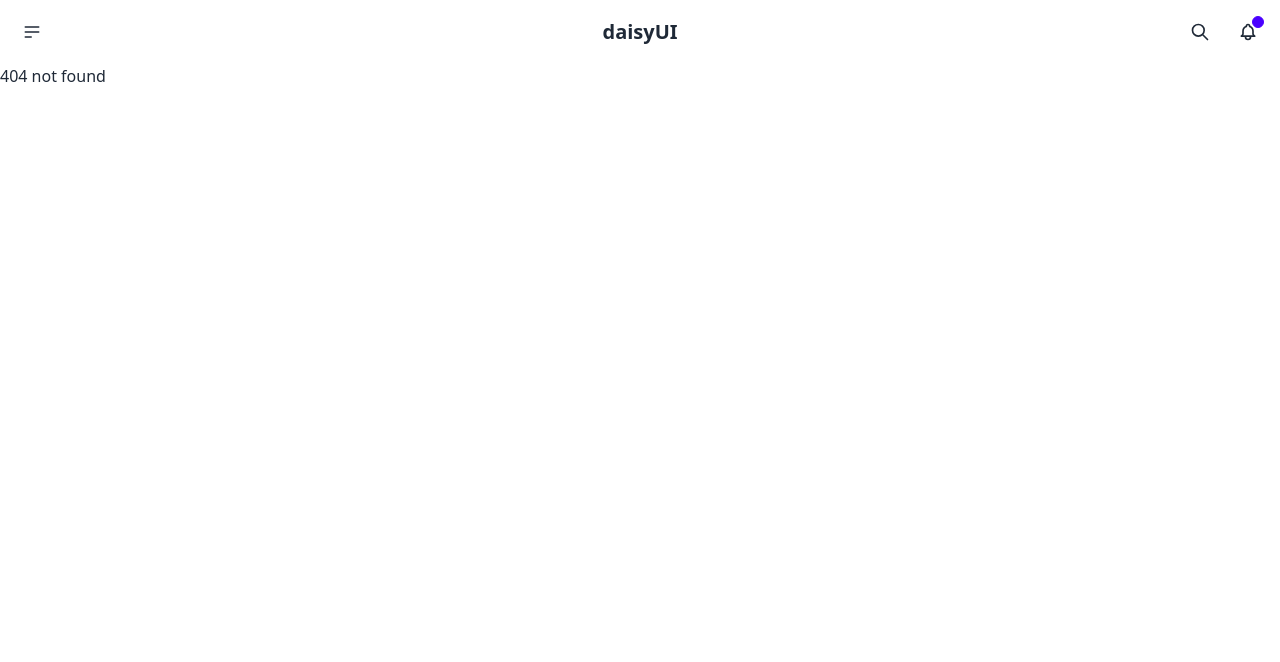
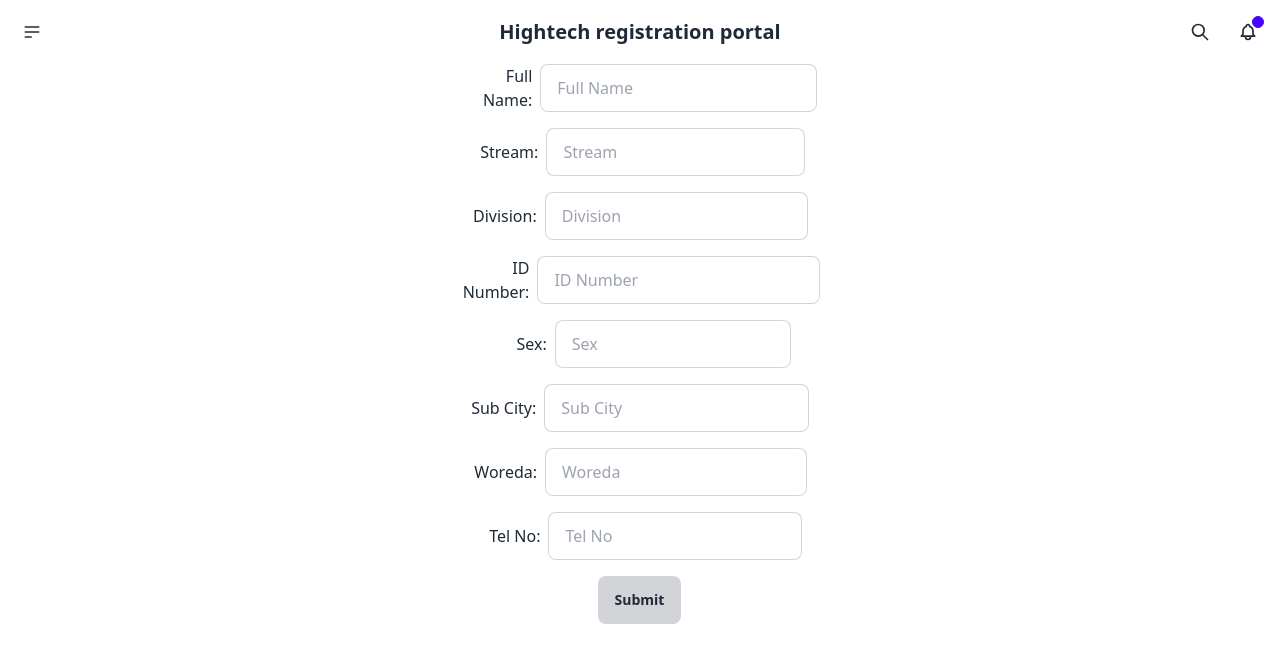
Before and after one commit to Bisratolera/hightech-project, a React (Vite) app: page /register in a window 1280 px wide. Before the commit this address had no page. Shown: the top 662 px of the page. Built offline with nearby package versions, Linux system fonts and the light colour scheme.

Commit message:
new update

```diff
--- a/package.json
+++ b/package.json
@@ -9,10 +9,12 @@
     "preview": "vite preview"
   },
   "dependencies": {
+    "@emotion/react": "^11.11.1",
     "daisyui": "^4.4.19",
     "localforage": "^1.10.0",
     "match-sorter": "^6.3.1",
     "react": "^18.2.0",
+    "react-awesome-reveal": "^4.2.7",
     "react-dom": "^18.2.0",
     "react-router-dom": "^6.4.3",
     "sort-by": "^0.0.2"
--- /dev/null
+++ b/src/components/Hero.jsx
@@ -0,0 +1,34 @@
+import React from 'react'
+
+export const Hero = () => {
+  return (
+    <div className='flex justify-center items-center'>
+        <div className="grid grid-cols-2 gap-6 ">
+          <div className="">
+          <div className="card w-96 bg-base-100 shadow-xl">
+  <div className="card-body">
+    <div className="card-actions justify-end">
+      <button className="btn btn-square btn-sm">
+        <svg xmlns="http://www.w3.org/2000/svg" className="h-6 w-6" fill="none" viewBox="0 0 24 24" stroke="currentColor"><path strokeLinecap="round" strokeLinejoin="round" strokeWidth="2" d="M6 18L18 6M6 6l12 12" /></svg>
+      </button>
+    </div>
+    <p>We are using cookies for no reason.</p>
+  </div>
+</div>
+          </div>
+          <div className="">
+          <div className="card w-96 bg-base-100 shadow-xl image-full">
+  <figure><img src="https://daisyui.com/images/stock/photo-1606107557195-0e29a4b5b4aa.jpg" alt="Shoes" /></figure>
+  <div className="card-body">
+    <h2 className="card-title">Shoes!</h2>
+    <p>If a dog chews shoes whose shoes does he choose?</p>
+    <div className="card-actions justify-end">
+      <button className="btn btn-primary">Buy Now</button>
+    </div>
+  </div>
+</div>
+          </div>
+        </div>
+    </div>
+  )
+}
--- a/src/components/Nav.jsx
+++ b/src/components/Nav.jsx
@@ -1,4 +1,4 @@
-import React from 'react'
+import React from "react";
 
 export const Nav = () => {
   return (
@@ -6,31 +6,86 @@ export const Nav = () => {
       <div className="navbar bg-base-100">
         <div className="navbar-start">
           <div className="dropdown">
-      <div tabIndex={0} role="button" className="btn btn-ghost btn-circle">
-        <svg xmlns="http://www.w3.org/2000/svg" className="h-5 w-5" fill="none" viewBox="0 0 24 24" stroke="currentColor"><path strokeLinecap="round" strokeLinejoin="round" strokeWidth="2" d="M4 6h16M4 12h16M4 18h7" /></svg>
+            <div
+              tabIndex={0}
+              role="button"
+              className="btn btn-ghost btn-circle"
+            >
+              <svg
+                xmlns="http://www.w3.org/2000/svg"
+                className="h-5 w-5"
+                fill="none"
+                viewBox="0 0 24 24"
+                stroke="currentColor"
+              >
+                <path
+                  strokeLinecap="round"
+                  strokeLinejoin="round"
+                  strokeWidth="2"
+                  d="M4 6h16M4 12h16M4 18h7"
+                />
+              </svg>
             </div>
-      <ul tabIndex={0} className="menu menu-sm dropdown-content mt-3 z-[1] p-2 shadow bg-base-100 rounded-box w-52">
-        <li><a href='/'>Homepage</a></li>
-        <li><a>Portfolio</a></li>
-        <li><a href='/about'>About</a></li>
+            <ul
+              tabIndex={0}
+              className="menu menu-sm dropdown-content mt-3 z-[1] p-2 shadow bg-base-100 rounded-box w-52"
+            >
+              <li>
+                <a href="/">Home</a>
+              </li>
+              <li>
+                <a href="/students">Students</a>
+              </li>
+              <li>
+                <a href="/register">Register</a>
+              </li>
+              <li>
+                <a href="/about">About</a>
+              </li>
             </ul>
           </div>
         </div>
         <div className="navbar-center">
-    <a className="btn btn-ghost text-xl">daisyUI</a>
+          <a className="btn btn-ghost text-xl">Hightech registration portal</a>
         </div>
         <div className="navbar-end">
           <button className="btn btn-ghost btn-circle">
-      <svg xmlns="http://www.w3.org/2000/svg" className="h-5 w-5" fill="none" viewBox="0 0 24 24" stroke="currentColor"><path strokeLinecap="round" strokeLinejoin="round" strokeWidth="2" d="M21 21l-6-6m2-5a7 7 0 11-14 0 7 7 0 0114 0z" /></svg>
+            <svg
+              xmlns="http://www.w3.org/2000/svg"
+              className="h-5 w-5"
+              fill="none"
+              viewBox="0 0 24 24"
+              stroke="currentColor"
+            >
+              <path
+                strokeLinecap="round"
+                strokeLinejoin="round"
+                strokeWidth="2"
+                d="M21 21l-6-6m2-5a7 7 0 11-14 0 7 7 0 0114 0z"
+              />
+            </svg>
           </button>
           <button className="btn btn-ghost btn-circle">
             <div className="indicator">
-        <svg xmlns="http://www.w3.org/2000/svg" className="h-5 w-5" fill="none" viewBox="0 0 24 24" stroke="currentColor"><path strokeLinecap="round" strokeLinejoin="round" strokeWidth="2" d="M15 17h5l-1.405-1.405A2.032 2.032 0 0118 14.158V11a6.002 6.002 0 00-4-5.659V5a2 2 0 10-4 0v.341C7.67 6.165 6 8.388 6 11v3.159c0 .538-.214 1.055-.595 1.436L4 17h5m6 0v1a3 3 0 11-6 0v-1m6 0H9" /></svg>
+              <svg
+                xmlns="http://www.w3.org/2000/svg"
+                className="h-5 w-5"
+                fill="none"
+                viewBox="0 0 24 24"
+                stroke="currentColor"
+              >
+                <path
+                  strokeLinecap="round"
+                  strokeLinejoin="round"
+                  strokeWidth="2"
+                  d="M15 17h5l-1.405-1.405A2.032 2.032 0 0118 14.158V11a6.002 6.002 0 00-4-5.659V5a2 2 0 10-4 0v.341C7.67 6.165 6 8.388 6 11v3.159c0 .538-.214 1.055-.595 1.436L4 17h5m6 0v1a3 3 0 11-6 0v-1m6 0H9"
+                />
+              </svg>
               <span className="badge badge-xs badge-primary indicator-item"></span>
             </div>
           </button>
         </div>
       </div>
     </div>
-  )
-}
+  );
+};
--- a/src/pages/About.jsx
+++ b/src/pages/About.jsx
@@ -1,11 +1,24 @@
-import React from 'react'
+import React from 'react';
+import { Fade } from 'react-awesome-reveal';
 
 const About = () => {
   return (
-    <div>
-        <h2>this will be about page</h2>
+    <div className="flex flex-row items-center justify-center gap-4 h-screen">
+      <div className="image-container overflow-hidden w-1/2 rounded-md shadow-md">
+        <Fade direction="right" cascade triggerOnce>
+          <img className='profile h-60 w-60' src="./public/images/profile@2x.png" alt="Image Description" />
+        </Fade>
+      </div>
+      <div className="text-container flex-1">
+        <Fade direction="left" cascade triggerOnce>
+          <p className="paragraph justify-center text-center">
+            This project is created by hightech student{' '}
+            <span className="text-primary font-bold">Leul</span> and other teams.
+          </p>
+        </Fade>
+      </div>
     </div>
-  )
-}
+  );
+};
 
-export default About
+export default About;
--- a/src/pages/Home.jsx
+++ b/src/pages/Home.jsx
@@ -1,10 +1,10 @@
 import React from 'react'
+import { Hero } from '../components/Hero'
 
 const Home = () => {
   return (
-    <div>
-        <h2>this will be the home page</h2>
-        <button className="btn btn-active btn-ghost relative justify-center items-center rounded-full border-inherit">Ghost</button>
+    <div className='flex flex-col gap-5'>
+        <Hero className="m-10"/>
     </div>
   )
 }
--- /dev/null
+++ b/src/pages/Registeration.jsx
@@ -0,0 +1,91 @@
+import React from 'react';
+import { Fade } from 'react-awesome-reveal';
+const Registeration = () => {
+  return (
+  <Fade direction="left" cascade triggerOnce>
+    <div className="join flex flex-col items-center justify-center gap-4">
+      <div className="flex flex-row gap-2 items-center justify-center">
+        <label htmlFor="fullName" className="w-1/5 text-right">
+          Full Name:
+        </label>
+        <input
+          className="input input-bordered w-4/5 h-12"
+          placeholder="Full Name"
+        />
+      </div>
+      <div className="flex flex-row gap-2 items-center justify-center">
+        <label htmlFor="stream" className="w-1/5 text-right">
+          Stream:
+        </label>
+        <input
+          className="input input-bordered w-4/5 h-12"
+          placeholder="Stream"
+        />
+      </div>
+      <div className="flex flex-row gap-2 items-center justify-center">
+        <label htmlFor="division" className="w-1/5 text-right">
+          Division:
+        </label>
+        <input
+          className="input input-bordered w-4/5 h-12"
+          placeholder="Division"
+        />
+      </div>
+      <div className="flex flex-row gap-2 items-center justify-center">
+        <label htmlFor="idNo" className="w-1/5 text-right">
+          ID Number:
+        </label>
+        <input
+          className="input input-bordered w-4/5 h-12"
+          placeholder="ID Number"
+        />
+      </div>
+      <div className="flex flex-row gap-2 items-center justify-center">
+        <label htmlFor="sex" className="w-1/5 text-right">
+          Sex:
+        </label>
+        <input
+          className="input input-bordered w-4/5 h-12"
+          placeholder="Sex"
+        />
+      </div>
+      <div className="flex flex-row gap-2 items-center justify-center">
+        <label htmlFor="sc" className="w-1/5 text-right">
+          Sub City:
+        </label>
+        <input
+          className="input input-bordered w-4/5 h-12"
+          placeholder="Sub City"
+        />
+      </div>
+      <Fade direction='right' cascade triggerOnce>
+      <div className="flex flex-row gap-2 items-center justify-center">
+        <label htmlFor="woreda" className="w-1/5 text-right">
+          Woreda:
+        </label>
+        <input
+          className="input input-bordered w-4/5 h-12"
+          placeholder="Woreda"
+        />
+      </div>
+      </Fade>
+      <Fade direction="right" cascade triggerOnce>
+      <div className="flex flex-row gap-2 items-center justify-center">
+        <label htmlFor="telNo" className="w-1/5 text-right">
+          Tel No:
+        </label>
+        <input
+          className="input input-bordered w-4/5 h-12"
+          placeholder="Tel No"
+        />
+      </div>
+    </Fade>
+      <button className="btn btn-active btn-ghost relative justify-center items-center rounded-square border-inherit bg-orange-600 w-100 h-12">
+        Submit
+      </button>
+    </div>
+  </Fade>
+  );
+};
+
+export default Registeration;
--- /dev/null
+++ b/src/pages/Students.jsx
@@ -0,0 +1,9 @@
+import React from 'react'
+
+const Students = () => {
+  return (
+    <div>Students</div>
+  )
+}
+
+export default Students
```
Also changed, not shown: src/main.jsx (+10 -0 lines), public/images/profile@2x.png (added), 1 other file (tests, documents, lock files or other folders). Lines whose indentation alone changed are shown as unchanged.
